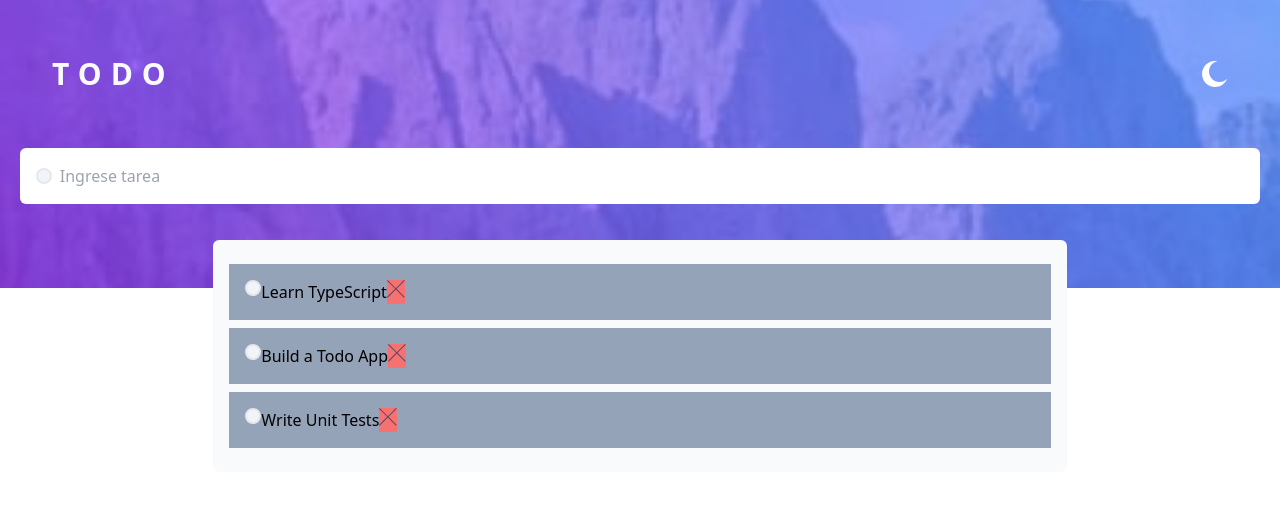
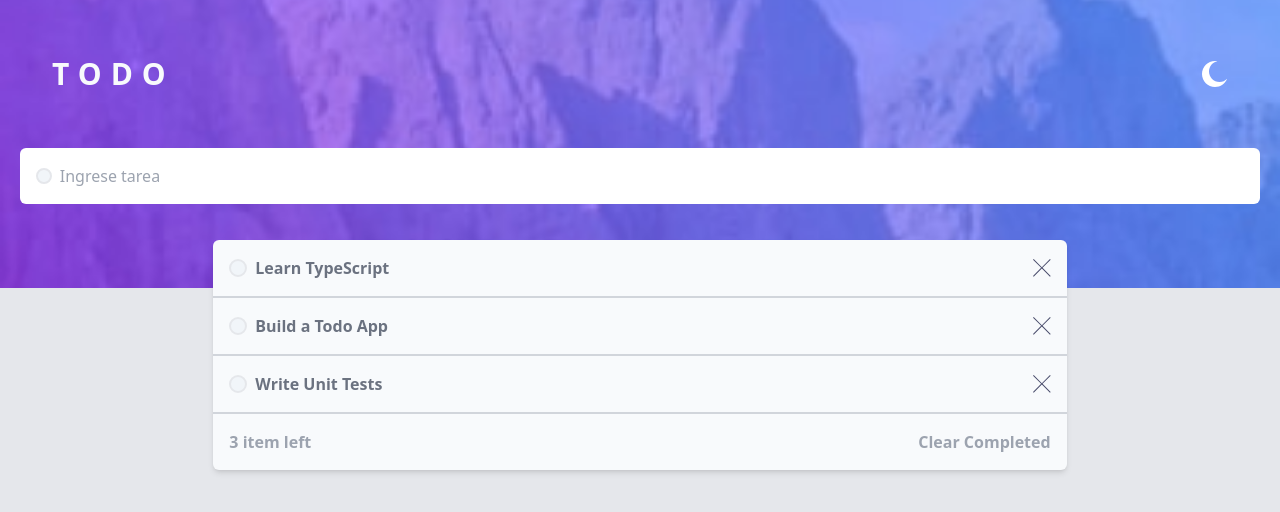
Before and after one commit to Mackaroost/todoFrontendMentor, a React (Vite) app: page / in a window 1280 px wide. Shown: the top 512 px of the page. Built offline with nearby package versions, Linux system fonts and the light colour scheme.

Commit message:
add component deleteTodo

```diff
--- a/src/App.tsx
+++ b/src/App.tsx
@@ -19,16 +19,20 @@ function App() {
  setTodos([...todos, newTodo ])
   }
 
+  const deleteTodo = (id:number): void =>{
+  setTodos(todos.filter(item=> item.id !== id))
+  }
+
   return (
     <>
-  <div className="container min-h-72 px-5  mx-auto bg-[url('/todo-app-main/images/bg-mobile-light.jpg')] bg-cover bg-center">
+  <div className=" min-h-72 px-5  bg-[url('/todo-app-main/images/bg-mobile-light.jpg')] bg-cover bg-center">
   <Header />
   <div className="pt-14">
   <Form createTodo ={createTodo}/>
   </div>
   </div>
 
-  <TodoList todos = {todos}/>
+  <TodoList todos = {todos} deleteTodo = {deleteTodo}/>
 
 
   </>
--- /dev/null
+++ b/src/Components/DeleteTodo.tsx
@@ -0,0 +1,11 @@
+
+const DeleteTodo = () => {
+  return (
+
+    <svg xmlns="http://www.w3.org/2000/svg" width="18" height="18"><path fill="#494C6B" fill-rule="evenodd" d="M16.97 0l.708.707L9.546 8.84l8.132 8.132-.707.707-8.132-8.132-8.132 8.132L0 16.97l8.132-8.132L0 .707.707 0 8.84 8.132 16.971 0z"/>
+    </svg>
+
+  )
+}
+
+export default DeleteTodo
--- a/src/Components/TodoList.tsx
+++ b/src/Components/TodoList.tsx
@@ -1,33 +1,41 @@
+import DeleteTodo from "./DeleteTodo";
 import { TodosType} from "./types/todos";
 
   interface TodoListProps {
-    todos: TodosType[];
+    todos: TodosType[],
+    deleteTodo: (id:number)=> void
   }
 
-export const TodoList : React.FC<TodoListProps> = ({todos}) => {
+export const TodoList : React.FC<TodoListProps> = ({todos, deleteTodo}) => {
 
   return (
-    <article className="container mx-auto  bg-transparent">
-    <ul className="mt-[-3rem] w-4/6 p-4 rounded-md bg-slate-50 mx-auto flex-col items-center ">
+    <main className="container mx-auto  bg-transparent">
+    <ul className="mt-[-3rem] w-4/6  rounded-md bg-slate-50 mx-auto flex-col items-center shadow-md ">
         {
             todos.map((item)=>{
                 return(
                     <li key={item.id}
-                    className="bg-slate-400 p-4 my-2 flex"
+                    className="p-4 flex items-center gap-x-2 w-full border-b-2 border-b-gray-300 font-semibold text-gray-500 "
                     >
                     <span
-                    className="bg-slate-100 rounded-full border-2 h-4 w-4 inline-block">
+                    className="bg-slate-100 rounded-full border-2  inline-block w-[18px] h-[18px]">
                     </span>
                     {item.title}
-                    <div className= "flex flex-end bg-red-400">
-                    <svg xmlns="http://www.w3.org/2000/svg" width="18" height="18"><path fill="#494C6B" fill-rule="evenodd" d="M16.97 0l.708.707L9.546 8.84l8.132 8.132-.707.707-8.132-8.132-8.132 8.132L0 16.97l8.132-8.132L0 .707.707 0 8.84 8.132 16.971 0z"/></svg>
-                    </div>
+                    <button className= "ml-auto text-gray-400"
+                    onClick={()=> console.log('iste click a '+ item.id)}>
+                    <DeleteTodo/>
+                    </button>
                     </li>
+
                 )
             })
         }
+            <div className="p-4 flex justify-between items-center font-semibold text-gray-400">
+        <span>{`${todos.length} item left`}</span>
+        <button>Clear Completed</button>
+        </div>
+    </ul>
 
-    </ul>
-    </article>
+    </main>
   )
 }
--- a/src/index.css
+++ b/src/index.css
@@ -1,3 +1,7 @@
 @tailwind base;
 @tailwind components;
 @tailwind utilities;
+
+body{
+   background-color: #e5e7eb;
+}
```
